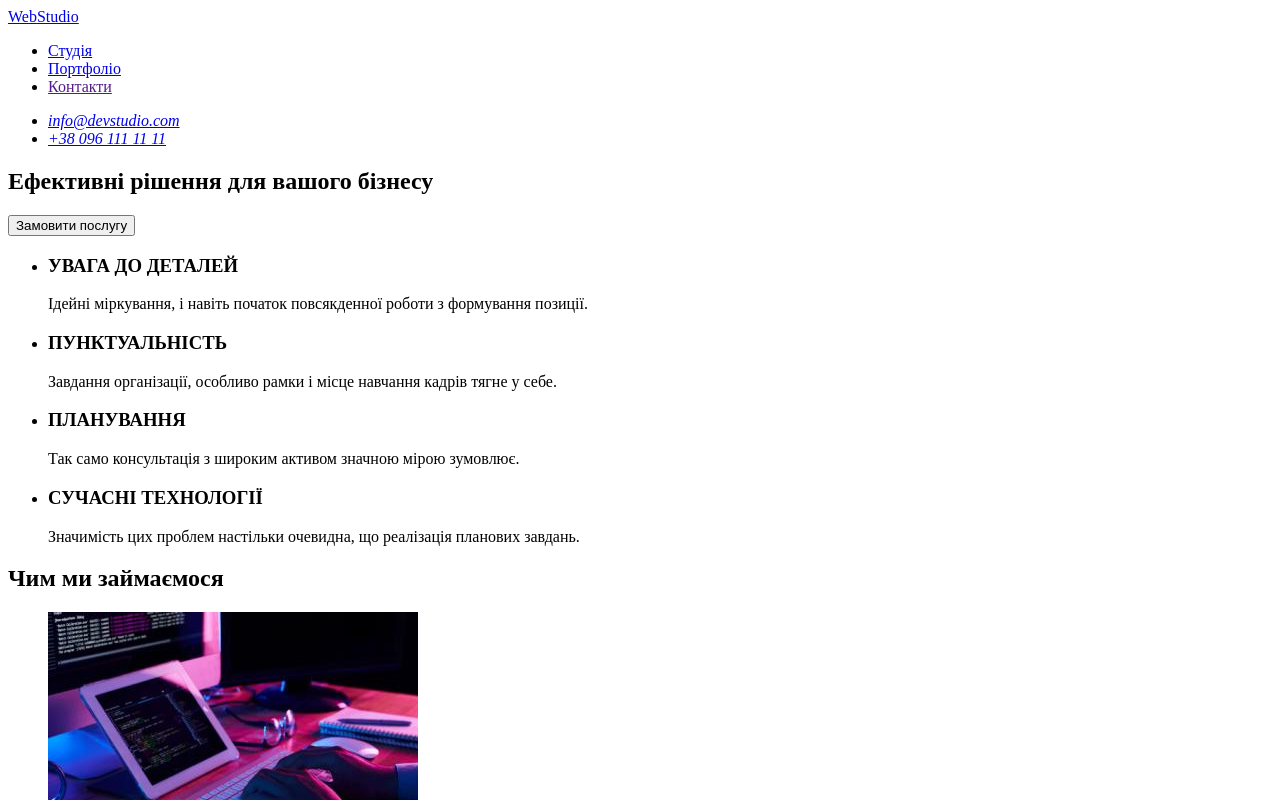
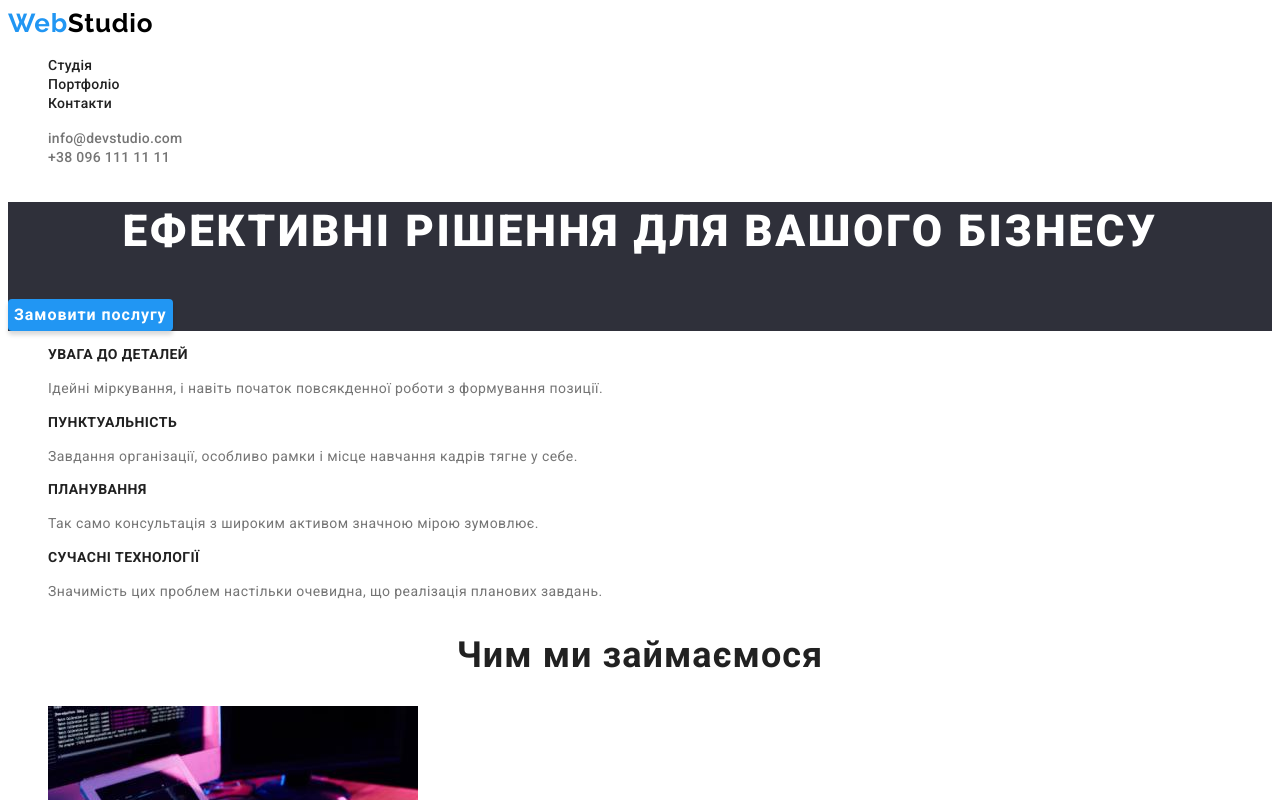
Before and after one commit to olekskhom/hw-2, a plain HTML site: page index.html in a window 1280 px wide. Shown: the top 800 px of the page. Drawn offline with Linux system fonts and the light colour scheme.

Commit message:
finished hw-2

```diff
--- /dev/null
+++ b/css/styles.css
@@ -0,0 +1,201 @@
+:root {
+  /* font */
+  --main-font: "Roboto", sans-serif;
+  --secondary-font: "Raleway", sans-serif;
+  /* /font */
+  /* color */
+  --main-color: #212121;
+  --secondary-color: #757575;
+  --white-color: #ffffff;
+  --accent-color: #2196f3;
+  --black-color: #000000;
+  --background-dark-color: #2f303a;
+  --background-gray-color: #f5f4fa;
+  --footer-text-color: rgba(255, 255, 255, 0.6);
+  --portfolio-item: #eeeeee;
+  /* /color */
+}
+/* components */
+body {
+  font-family: var(--main-font);
+  background-color: var(--white-color);
+  color: var(--main-color);
+}
+
+.logo {
+  font-family: var(--secondary-font);
+  font-weight: 700;
+  font-size: 26px;
+  line-height: 1.19;
+  letter-spacing: 0.03em;
+  color: var(--accent-color);
+}
+
+.link {
+  text-decoration: none;
+  font-style: normal;
+}
+
+.list {
+  list-style: none;
+}
+
+.btn {
+  cursor: pointer;
+  border: none;
+  font-family: var(--main-font);
+}
+
+.section-title {
+  font-weight: 700;
+  font-size: 36px;
+  line-height: 1.17;
+  text-align: center;
+  letter-spacing: 0.03em;
+  color: var(--main-color);
+}
+
+.item-title {
+  font-weight: 700;
+  font-size: 14px;
+  line-height: 1.14;
+  letter-spacing: 0.03em;
+  text-transform: uppercase;
+  color: var(--main-color);
+}
+
+.item-descr {
+  font-weight: 400;
+  font-size: 14px;
+  line-height: 1.71;
+  letter-spacing: 0.03em;
+  color: var(--secondary-color);
+}
+/* /components */
+/* header */
+
+.header-logo {
+  color: var(--black-color);
+}
+
+.menu-link {
+  font-weight: 500;
+  font-size: 14px;
+  line-height: 1.14;
+  letter-spacing: 0.02em;
+  color: var(--main-color);
+}
+
+.contact-link {
+  font-weight: 500;
+  font-size: 14px;
+  line-height: 1.14;
+  letter-spacing: 0.02em;
+  color: var(--secondary-color);
+}
+
+.menu-link:hover,
+.menu-link:focus,
+.contact-link:hover,
+.contact-link:focus {
+  color: var(--accent-color);
+}
+/* /header */
+/* hero */
+
+.hero {
+  background-color: var(--background-dark-color);
+}
+.maine-title {
+  font-weight: 900;
+  font-size: 44px;
+  line-height: 1.36;
+  text-align: center;
+  letter-spacing: 0.06em;
+  text-transform: uppercase;
+  color: var(--white-color);
+}
+.hero-btn {
+  font-weight: 700;
+  font-size: 16px;
+  line-height: 1.87;
+  text-align: center;
+  letter-spacing: 0.06em;
+  color: var(--white-color);
+  background-color: var(--accent-color);
+  border-radius: 4px;
+  box-shadow: 0px 4px 4px rgba(0, 0, 0, 0.15);
+}
+.hero-btn:hover,
+.hero-btn:focus {
+  background-color: #188ce8;
+}
+
+/* /hero */
+/* ADVANTAGES */
+
+/* /ADVANTAGES */
+/* team */
+.team {
+  background-color: var(--background-gray-color);
+}
+
+.team-item {
+  background-color: var(--white-color);
+}
+/* /team */
+/* footer */
+
+.footer-logo {
+  color: var(--white-color);
+}
+
+.footer {
+  background-color: var(--background-dark-color);
+}
+
+.address-link {
+  font-weight: 400;
+  font-size: 14px;
+  line-height: 1.71;
+  letter-spacing: 0.03em;
+  color: var(--white-color);
+}
+
+.footer-contact-link {
+  font-weight: 400;
+  font-size: 14px;
+  line-height: 1.71;
+  letter-spacing: 0.03em;
+  color: var(--footer-text-color);
+}
+
+.address-link:hover,
+.address-link:focus,
+.footer-contact-link:hover,
+.footer-contact-link:focus {
+  color: var(--accent-color);
+}
+
+/* /footer */
+/* portfolio */
+.portfolio-btn {
+  font-weight: 500;
+  font-size: 16px;
+  line-height: 1.62;
+  text-align: center;
+  letter-spacing: 0.03em;
+  color: var(--main-color);
+}
+
+.portfolio-btn:hover,
+.portfolio-btn:focus {
+  color: var(--white-color);
+  background-color: var(--accent-color);
+}
+
+.portfolio-item {
+  /* background-color: var(--portfolio-item); */
+}
+
+/* /portfolio */
--- a/index.html
+++ b/index.html
@@ -5,6 +5,13 @@
     <meta http-equiv="X-UA-Compatible" content="IE=edge" />
     <meta name="viewport" content="width=device-width, initial-scale=1.0" />
     <title>WebStudio</title>
+    <link rel="preconnect" href="https://fonts.googleapis.com" />
+    <link rel="preconnect" href="https://fonts.gstatic.com" crossorigin />
+    <link
+      href="https://fonts.googleapis.com/css2?family=Raleway:wght@700&family=Roboto:wght@400;500;700;900&display=swap"
+      rel="stylesheet"
+    />
+    <link rel="stylesheet" href="./css/styles.css" />
   </head>
   <body>
     <!-- HEADER -->
@@ -46,7 +53,7 @@
       <!-- HERO -->
       <section class="hero">
         <h1 class="maine-title">Ефективні рішення для вашого бізнесу</h1>
-        <button class="hero-btn" type="button">Замовити послугу</button>
+        <button class="hero-btn btn" type="button">Замовити послугу</button>
       </section>
       <!-- /HERO -->
       <!-- ADVANTAGES -->
@@ -178,15 +185,19 @@
       <address class="contact footer-contact">
         <ul class="list footer-cottact-list">
           <li class="footer-contact-item">
-            <a href="" class="link">м. Київ, пр-т Лесі Українки, 26</a>
+            <a href="" class="link address-link"
+              >м. Київ, пр-т Лесі Українки, 26</a
+            >
           </li>
           <li class="footer-contact-item">
-            <a href="mailto:info@devstudio.com" class="link"
+            <a href="mailto:info@devstudio.com" class="link footer-contact-link"
               >info@devstudio.com</a
             >
           </li>
           <li class="footer-contact-item">
-            <a href="tel:+380961111111" class="link">+38 096 111 11 11</a>
+            <a href="tel:+380961111111" class="link footer-contact-link"
+              >+38 096 111 11 11</a
+            >
           </li>
         </ul>
       </address>
```
Also changed, not shown: portfolio.html (+21 -10 lines).
